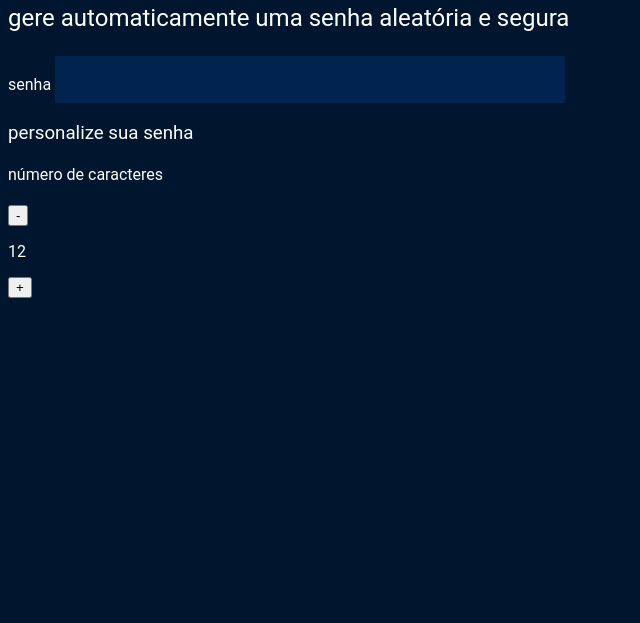
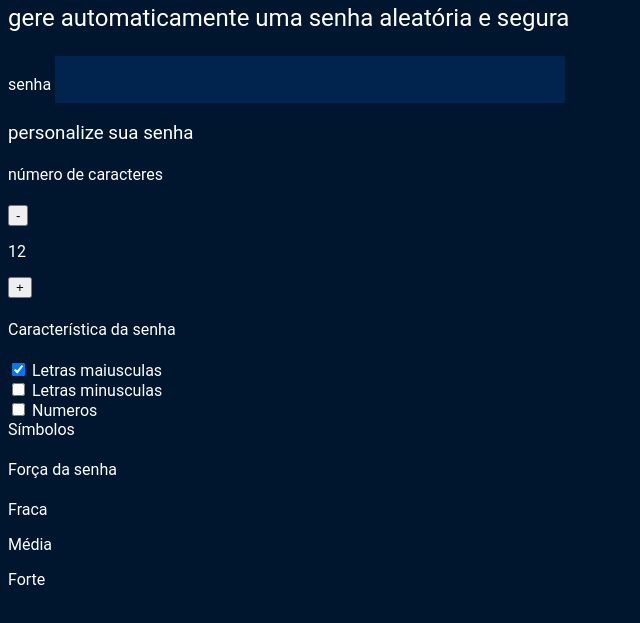
Before and after one commit to isabelle075/gerador22-04, a plain HTML site: page Gerado de senhas/index.html in a window 1280 px wide. Shown: the part 113-736 px from the top of the page, without its empty margins (0-640 px from the left). Drawn offline with Linux system fonts and the light colour scheme; a web font is replaced by a local one.

Commit message:
Update index.html

```diff
--- a/Gerado de senhas/index.html
+++ b/Gerado de senhas/index.html
@@ -37,9 +37,29 @@
                 <p class="parametro-senha__texto">12</p>
                 <button class="parametro-senha__botao">+</button>
              </div>
+
    </div>
-
-</div>
+   <div class="paranetro-senha">
+          <h4 class="paranetro-senha__titulo">Característica da senha</h4>
+          <div class="parametro-senha-checkbox">
+              <input name="maiusculo" type="checkbox" class="checkbox" checked>
+              <label for="maiusculo">Letras maiusculas</label>
+            </div>
+    <div class="parametro-senha-checkbox">
+          <input name="minusculo" type="checkbox" class="checkbox">
+          <label for="minusculo">Letras minusculas</label>
+            </div>
+    <div class="parametro-senha-checkbox">
+           <input name="numero" type="checkbox" class="checkbox">
+           <label for="numero">Numeros</label>
+            </div>
+    <div class="parametro-senha-checkbox">
+           <intup name="símbolo" type="checkbox" class="checkbox">
+           <label for="símbolo">Símbolos</label>
+    </div>
+   </div>
+    <div class="parametro-senha">
+        <h4 class="
 
 
 
@@ -47,5 +67,21 @@
 
 
 
+    </body>
+    </html>
+    parametro-senha__titulo">Força da senha</h4>
+        <div class="barra"></div>
+        <div class="forca fraca"></div>
+        <div class="parametro-senha-textos">
+            <p>Fraca</p>
+            <p>Média</p>
+            <p>Forte</p>
+        </div>
+      </div>
+    </div>
+  </div>
+
+
+
 </body>
 </html>
```
